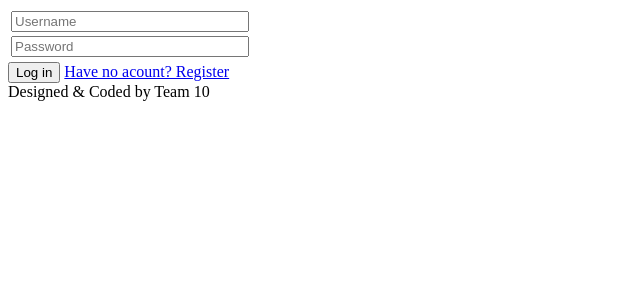
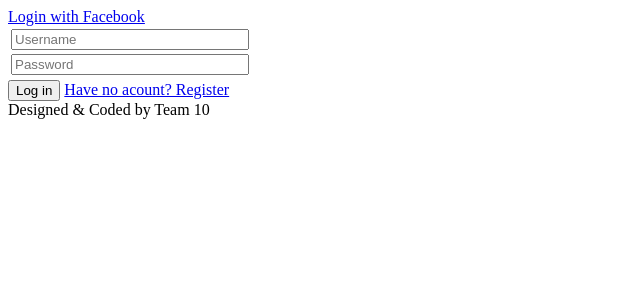
Before and after one commit to yitingli/hobbout, a Django app: page /accounts/login/ in a window 1280 px wide. Shown: the top 308 px of the page, without its empty margins (0-640 px from the left). Run offline with Django 3.2, Linux system fonts and the light colour scheme; parts of the project's set-up code (start-up, migrations or seed data) failed here and were passed over; some libraries are stand-ins or nearby versions.

Commit message:
added login with facebook

```diff
--- a/hobbout/hobbout/settings/base.py
+++ b/hobbout/hobbout/settings/base.py
@@ -258,11 +258,15 @@ LOGGING = {
 
 AUTH_USER_MODEL = 'users.TingUser'
 
+FACEBOOK_APP_ID='161541144017980'
+FACEBOOK_API_SECRET='ce87494d68a0a5ec53e525688ac6db0f'
+
 AUTHENTICATION_BACKENDS = (
     'users.backends.weibo.WeiboBackend',
     #'social_auth.backends.contrib.weibo.WeiboBackend',
     'users.backends.auth.EmailOrUsernameModelBackend',
-    #'django.contrib.auth.backends.ModelBackend'
+    #'django.contrib.auth.backends.ModelBackend',
+    'social_auth.backends.facebook.FacebookBackend',
 )
 
 PAGE_SIZE = {
--- a/hobbout/hobbout/urls.py
+++ b/hobbout/hobbout/urls.py
@@ -13,6 +13,7 @@ admin.autodiscover()
 urlpatterns = patterns('',
 
     url(r'^$', HomeView.as_view(), name='home'),
+    url(r'', include('social_auth.urls')),
 
     url(r'^api/', include('core.api', namespace='api')),
     url(r'^rest/', include('rest_framework.urls', namespace='rest_framework')),
--- a/hobbout/templates/users/login.html
+++ b/hobbout/templates/users/login.html
@@ -5,6 +5,7 @@
 {% block body_container %}
 
     <div class="account-container text-center">
+        <a href="{% url 'socialauth_begin' 'facebook' %}">{% trans 'Login with Facebook' %}</a>
         <form class="sign-up-form" method="post" action="">{% csrf_token %}
             {% if form.errors %}
                 <p>{{ form.errors }}</p>
```
